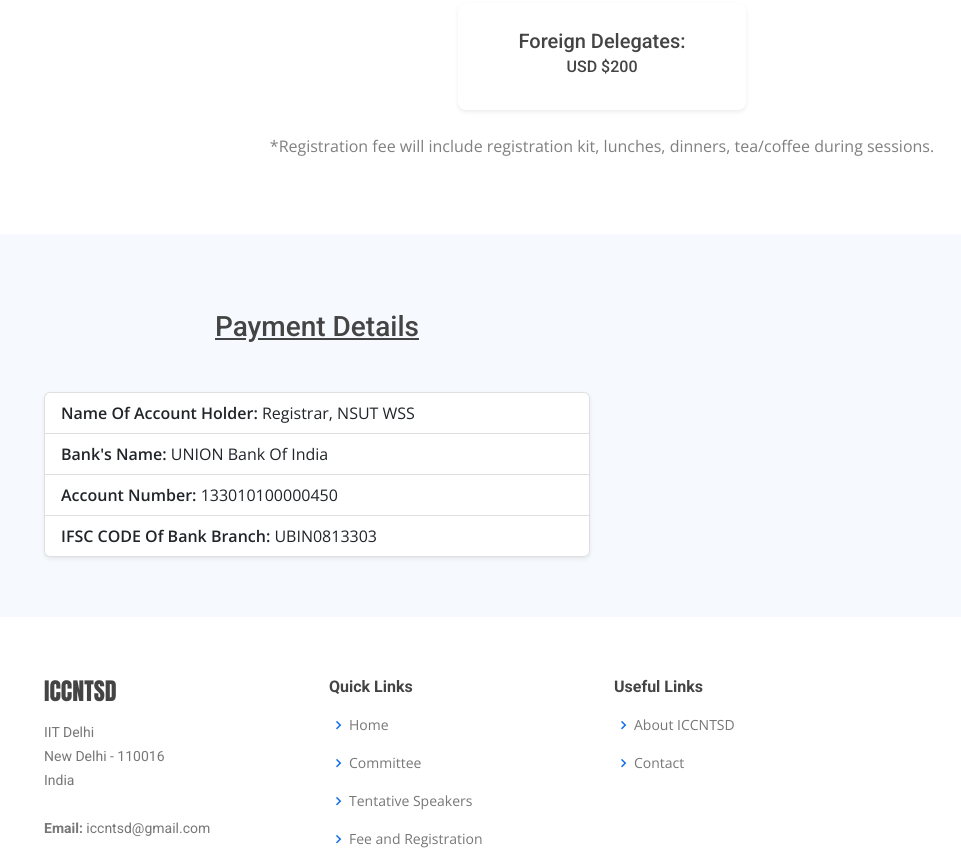
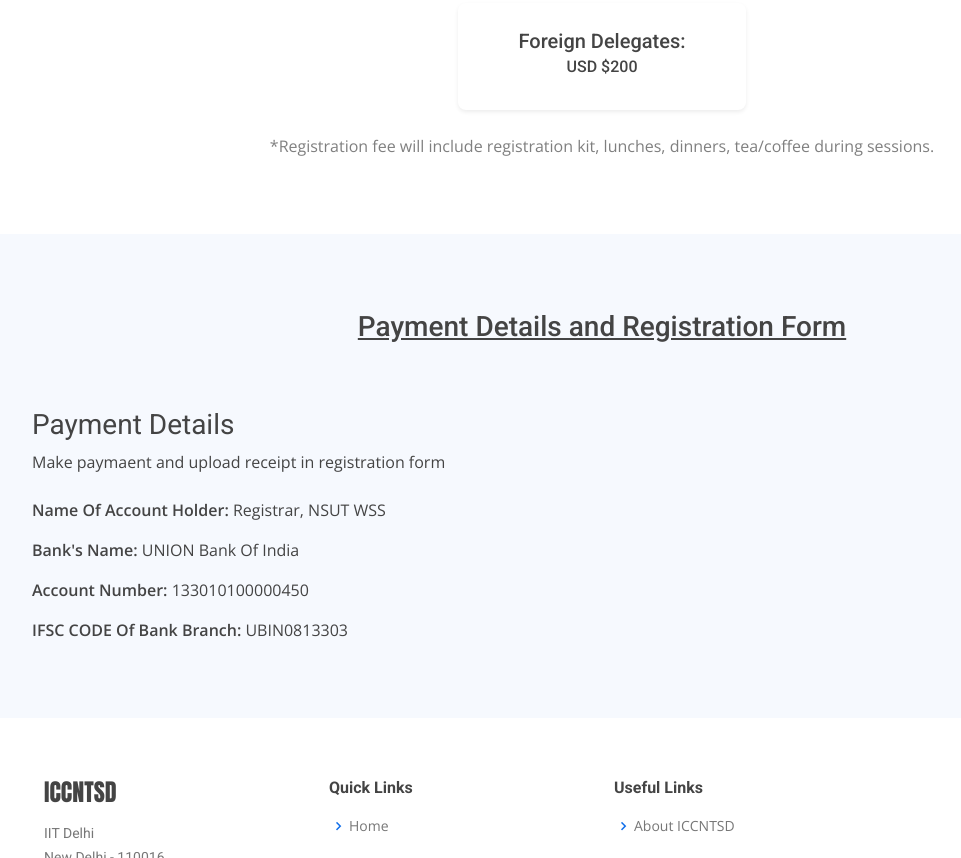
Before and after one commit to SaurabhTiwari4093/ICCNTSD-Backend, a website: page client/registration.html in a window 1280 px wide. Shown: the part 548-1406 px from the top of the page, without its empty margins (38-999 px from the left). Drawn offline with nearby package versions, Linux system fonts and the light colour scheme.

Commit message:
Registration form corrected

```diff
--- a/client/registration.html
+++ b/client/registration.html
@@ -138,23 +138,18 @@
         <section id="featured-services" class="featured-services section-bg">
             <div class="container" data-aos="fade-up">
 
+                <h3 class="text-center mb-5 mt-3 text-decoration-underline">Payment Details and Registration Form</h3>
+
                 <div class="row">
-                    <div class="col-12 col-lg-6">
-                        <h3 class="text-center mb-5 mt-3 text-decoration-underline">Payment Details</h3>
-
-                        <ul class="list-group shadow-sm">
-                            <li class="list-group-item"><span style="font-weight: 600;">Name Of Account Holder:</span>
-                                Registrar, NSUT WSS</li>
-                            <li class="list-group-item"><span style="font-weight: 600;">Bank's Name:</span> UNION Bank
-                                Of India</li>
-                            <li class="list-group-item"><span style="font-weight: 600;">Account Number:</span>
-                                133010100000450</li>
-                            <li class="list-group-item"><span style="font-weight: 600;">IFSC CODE Of Bank Branch:</span>
-                                UBIN0813303</li>
-                        </ul>
-
+                    <div class="col-12 col-lg-6 p-lg-0 p-4">
+                        <h3 class="mt-3 mb-2" style="font-weight: 400;">Payment Details</h3>
+                        <p class="mb-4">Make paymaent and upload receipt in registration form</p>
+                        <p><span style="font-weight: 600;">Name Of Account Holder:</span> Registrar, NSUT WSS</p>
+                        <p><span style="font-weight: 600;">Bank's Name:</span> UNION Bank Of India</p>
+                        <p><span style="font-weight: 600;">Account Number:</span> 133010100000450</p>
+                        <p><span style="font-weight: 600;">IFSC CODE Of Bank Branch:</span> UBIN0813303</p>
                     </div>
-                    <div class="col-12 col-lg-6">
+                    <div class="col-12 col-lg-6 p-0">
                         <div class="container" id="ff-compose"></div>
                         <script async defer
                             src="https://formfacade.com/include/108229531957085819284/form/1FAIpQLSdJlh-SGgc69udfnankAuZKFNCBqWWWylbACiPksJcc4zbpXw/bootstrap.js?div=ff-compose"></script>
```
